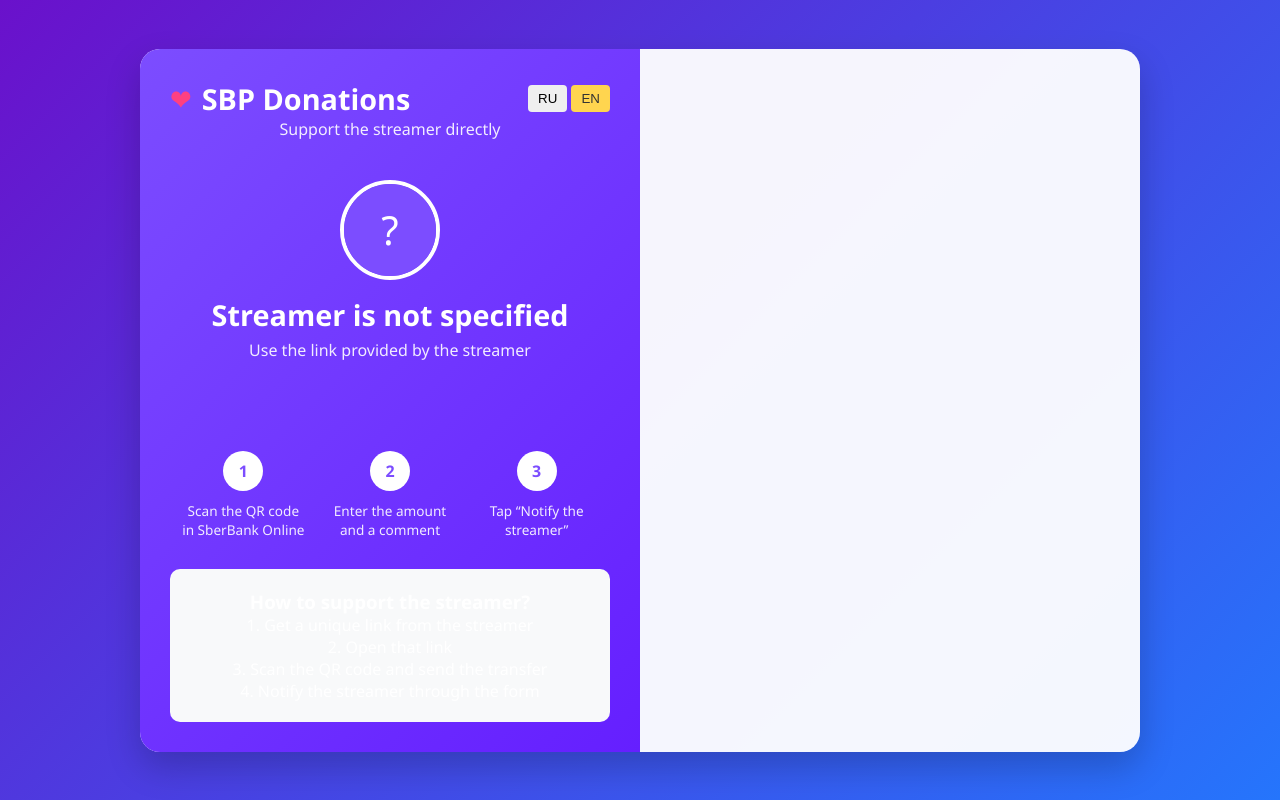
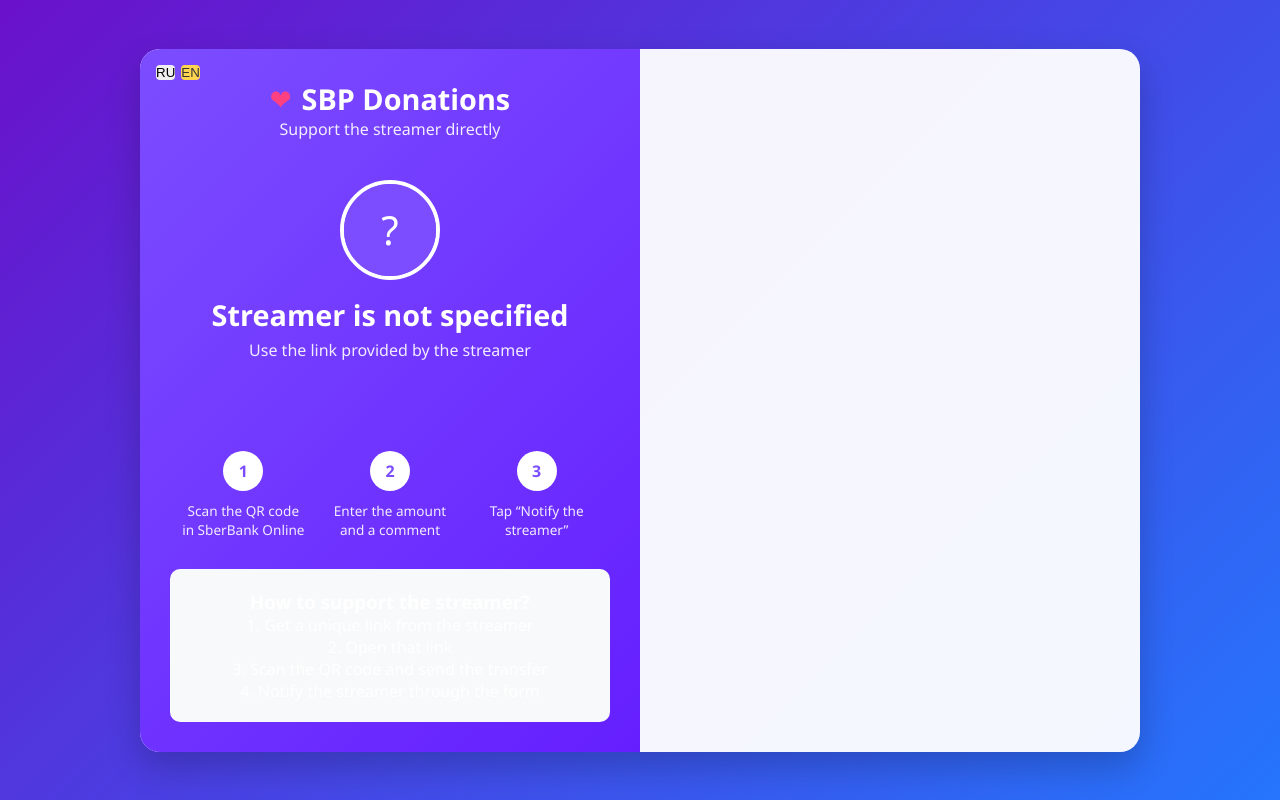
Before and after one commit to Inkorius/sbp-donations, a plain HTML site: page backend/static/donate.html in a window 1280 px wide. Drawn offline with Linux system fonts and the light colour scheme.

Commit message:
Кнопки языка на странице доната перенесены влево вверх, логотип по центру.
Move donate page language buttons to the top left and center the logo.

```diff
--- a/backend/static/donate.html
+++ b/backend/static/donate.html
@@ -48,6 +48,7 @@
             display: flex;
             flex-direction: column;
             justify-content: center;
+            position: relative;
         }
 
         .right-section {
@@ -262,6 +263,15 @@
             color: #333;
         }
 
+        .donate-lang {
+            position: absolute;
+            top: 16px;
+            left: 16px;
+            z-index: 2;
+            display: flex;
+            gap: 6px;
+        }
+
         .steps {
             display: flex;
             justify-content: space-between;
@@ -335,14 +345,12 @@
 <body>
     <div class="donation-container">
         <div class="left-section">
+            <div class="donate-lang">
+                <button type="button" data-set-lang="ru">RU</button>
+                <button type="button" data-set-lang="en">EN</button>
+            </div>
             <div class="logo">
-                <div style="display:flex;justify-content:space-between;align-items:center;gap:8px;">
-                    <h1><span class="heart">❤</span> SBP Donations</h1>
-                    <div>
-                        <button type="button" data-set-lang="ru" style="padding:6px 10px;">RU</button>
-                        <button type="button" data-set-lang="en" style="padding:6px 10px;">EN</button>
-                    </div>
-                </div>
+                <h1><span class="heart">❤</span> SBP Donations</h1>
                 <p class="streamer-description" data-i18n="donate.subtitle">Поддержка стримера напрямую</p>
             </div>
 
```
Also changed, not shown: donate.html (+15 -7 lines).
